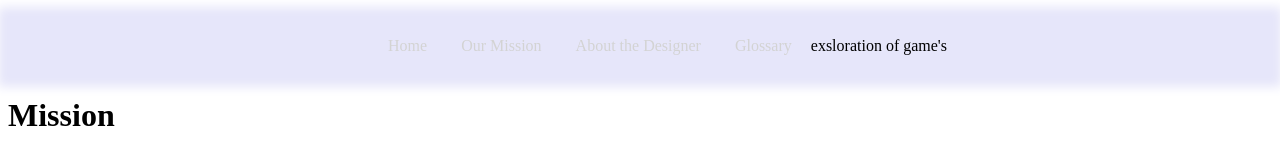
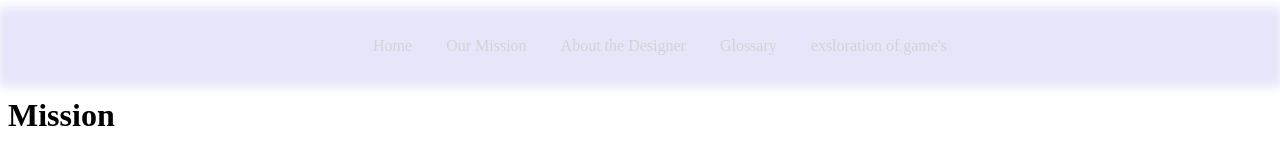
Before and after one commit to xavierhazel/Game, a plain HTML site: page mission.html in a window 1280 px wide. Shown: the top 158 px of the page. Drawn offline with Linux system fonts and the light colour scheme.

Commit message:
Update mission.html

```diff
--- a/mission.html
+++ b/mission.html
@@ -23,7 +23,7 @@
       <a href="glossary.html">Glossary</a>
     </li>
        <li>
-      <a=href="exsploration.html">exsloration of game's</a>
+      <a href="exsploration.html">exsloration of game's</a>
     </li>
   </ul>
 </nav>
```
